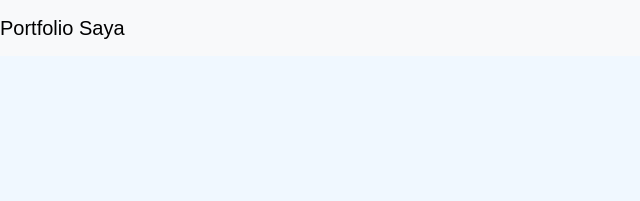
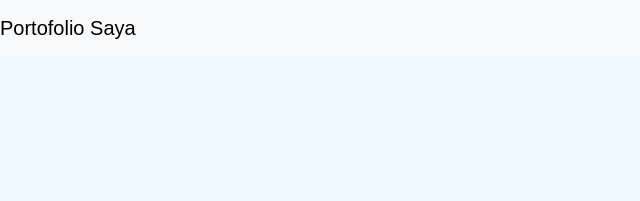
Before and after one commit to KhomarulH/utp-pembeb, a plain HTML site: page contact.html in a window 1280 px wide. Shown: the top 201 px of the page, 0-640 px from the left. Drawn offline with nearby package versions, Linux system fonts and the light colour scheme.

Commit message:
Update contact.html

```diff
--- a/contact.html
+++ b/contact.html
@@ -11,7 +11,7 @@
 <body>
 
     <nav class="navbar navbar-expand-lg navbar-light bg-light">
-        <a class="navbar-brand" href="index.html">Portfolio Saya</a>
+        <a class="navbar-brand" href="index.html">Portofolio Saya</a>
         <div class="collapse navbar-collapse">
             <ul class="navbar-nav ms-auto">
                 <li class="nav-item"><a class="nav-link" href="index.html">Home</a></li>
```
